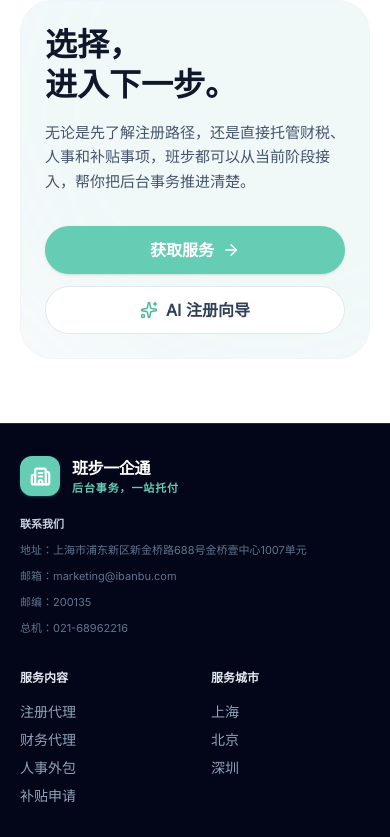
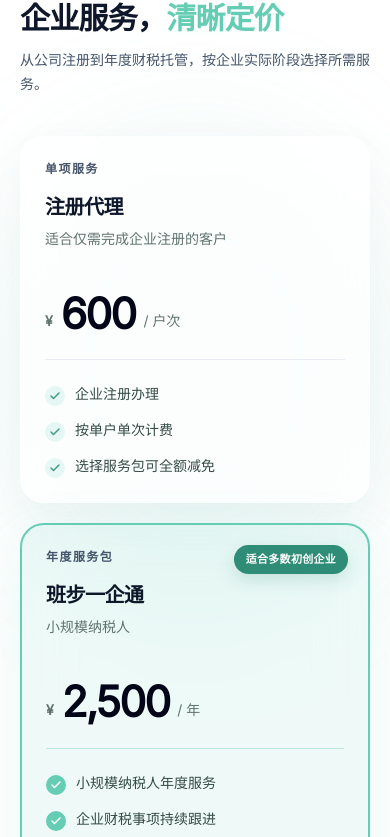
Before and after one commit to cydhang-dotcom/1B, a React (Vite) app: page / in a window 390 px wide. Shown: the part 5116-5953 px from the top of the page. Built offline with nearby package versions, Linux system fonts and the light colour scheme; no server answers.

Commit message:
feat: 增加服务价格方案展示

```diff
--- a/src/components/CTA.tsx
+++ b/src/components/CTA.tsx
@@ -1,6 +1,43 @@
 import React from "react";
-import { ArrowRight, Sparkles } from "lucide-react";
+import { ArrowRight, Check, Info, Sparkles } from "lucide-react";
 import { useShareUserUuid, appendShareUserUuid } from '../hooks/useShareUserUuid';
+
+const pricingPlans = [
+  {
+    eyebrow: '单项服务',
+    name: '注册代理',
+    detail: '适合仅需完成企业注册的客户',
+    price: '600',
+    unit: '元 / 户次',
+    features: ['企业注册办理', '按单户单次计费', '选择服务包可全额减免'],
+  },
+  {
+    eyebrow: '年度服务包',
+    name: '班步一企通',
+    detail: '小规模纳税人',
+    price: '2,500',
+    unit: '元 / 年',
+    badge: '适合多数初创企业',
+    featured: true,
+    features: ['小规模纳税人年度服务', '企业财税事项持续跟进', '注册代理费全额减免'],
+  },
+  {
+    eyebrow: '年度服务包',
+    name: '班步一企通',
+    detail: '一般纳税人',
+    price: '3,000',
+    unit: '元 / 年',
+    features: ['一般纳税人年度服务', '企业财税事项持续跟进', '注册代理费全额减免'],
+  },
+  {
+    eyebrow: '基础申报',
+    name: '零申报服务',
+    detail: '适合暂无经营申报需求的企业',
+    price: '600',
+    unit: '元 / 年',
+    features: ['年度零申报服务', '按年度收取服务费', '不包含注册代理费减免'],
+  },
+];
 
 export default function CTA({ onOpenModal }: { onOpenModal: () => void }) {
   const uuid = useShareUserUuid();
@@ -8,8 +45,68 @@ export default function CTA({ onOpenModal }: { onOpenModal: () => void }) {
   return (
     <section className="py-16 md:py-24 lg:py-32 relative overflow-hidden bg-white border-t border-slate-100">
       <div className="max-w-7xl mx-auto px-5 md:px-8">
-        <div className="bg-[#f8fafc] rounded-[2rem] lg:rounded-[3rem] p-6 sm:p-12 lg:p-24 relative overflow-hidden border border-slate-100">
-          {/* Decorative graphic */}
+        <div id="pricing" className="relative isolate mb-16 scroll-mt-24 sm:mb-20 lg:mb-24 lg:scroll-mt-28">
+          <div className="pointer-events-none absolute -inset-x-8 top-32 -z-10 h-[30rem] rounded-[50%] bg-[#66CDB5]/10 blur-3xl" aria-hidden="true"></div>
+          <div className="mb-10">
+            <div>
+              <h2 className="text-3xl font-extrabold tracking-tight text-slate-900 sm:text-4xl lg:text-[2.75rem]">
+                企业服务，<span className="text-[#66CDB5]">清晰定价</span>
+              </h2>
+              <p className="mt-3 max-w-2xl text-sm leading-6 text-slate-600 sm:text-base">从公司注册到年度财税托管，按企业实际阶段选择所需服务。</p>
+            </div>
+          </div>
+
+          <div className="grid gap-5 sm:grid-cols-2 lg:grid-cols-4 lg:items-stretch">
+            {pricingPlans.map((plan) => (
+              <article
+                key={`${plan.name}-${plan.detail}`}
+                className={`group relative flex min-h-[360px] flex-col rounded-[1.5rem] border p-6 transition-[transform,box-shadow,border-color] duration-300 hover:-translate-y-1 ${
+                  plan.featured
+                    ? 'border-2 border-[#66CDB5] bg-[#66CDB5]/10 shadow-[0_24px_60px_rgba(102,205,181,0.15)] backdrop-blur-xl'
+                    : 'border-white/90 bg-white/75 shadow-[0_14px_40px_rgba(46,98,86,0.055)] backdrop-blur-xl hover:border-[#66CDB5]/55 hover:bg-white/90 hover:shadow-[0_20px_50px_rgba(102,205,181,0.12)]'
+                }`}
+              >
+                {plan.badge && (
+                  <span className="absolute right-5 top-5 rounded-full bg-[#2f8c77] px-3 py-1.5 text-[11px] font-bold tracking-wide text-white shadow-[0_6px_18px_rgba(47,140,119,0.2)]">
+                    {plan.badge}
+                  </span>
+                )}
+
+                <div className="min-h-20">
+                  <div className="text-xs font-bold tracking-[0.12em] text-slate-600">{plan.eyebrow}</div>
+                  <h3 className="mt-4 text-xl font-extrabold tracking-tight text-slate-900">{plan.name}</h3>
+                  <p className="mt-2 min-h-10 text-sm leading-5 text-[#60736e]">{plan.detail}</p>
+                </div>
+
+                <div className={`mt-6 flex items-end gap-2 border-b pb-6 ${plan.featured ? 'border-[#66CDB5]/40' : 'border-slate-200/75'}`}>
+                  <span className="pb-1 text-sm font-bold text-[#60736e]">¥</span>
+                  <span className="text-[2.65rem] font-extrabold leading-none tracking-[-0.04em] text-slate-950">{plan.price}</span>
+                  <span className="pb-1 text-sm font-medium text-[#60736e]">/ {plan.unit.replace('元 / ', '')}</span>
+                </div>
+
+                <ul className="mt-6 grid gap-3.5">
+                  {plan.features.map((feature) => (
+                    <li key={feature} className="flex items-start gap-2.5 text-sm leading-5 text-[#344b45]">
+                      <span className={`mt-0.5 flex h-5 w-5 shrink-0 items-center justify-center rounded-full ${plan.featured ? 'bg-[#66CDB5] text-white' : 'bg-[#66CDB5]/15 text-[#419b86]'}`}>
+                        <Check size={12} strokeWidth={3} aria-hidden="true" />
+                      </span>
+                      {feature}
+                    </li>
+                  ))}
+                </ul>
+              </article>
+            ))}
+          </div>
+
+          <div className="mt-6 border-t border-slate-200 pt-5 text-sm text-slate-600">
+            <p className="flex items-center gap-2.5 font-medium text-slate-700">
+              <Info size={17} className="shrink-0 text-[#4aaf98]" aria-hidden="true" />
+              人事代理服务费 <strong className="ml-1 font-extrabold text-slate-950">+20 元 / 人 / 月</strong>
+            </p>
+          </div>
+        </div>
+
+        <div className="bg-[#f8fafc] rounded-[2rem] lg:rounded-[3rem] p-6 sm:p-12 lg:p-20 relative overflow-hidden border border-slate-100">
           <div className="absolute top-0 right-0 w-[600px] h-[600px] bg-[#66CDB5]/5 rounded-full blur-3xl -translate-y-1/3 translate-x-1/3"></div>
 
           <div className="relative z-10 max-w-2xl">
--- a/src/components/Navbar.tsx
+++ b/src/components/Navbar.tsx
@@ -21,6 +21,7 @@ export default function Navbar({ onOpenModal }: { onOpenModal?: () => void }) {
     { name: "服务内容", href: "#services" },
     { name: "能力亮点", href: "#scenes" },
     { name: "服务路径", href: "#path" },
+    { name: "服务价格", href: "#pricing" },
   ];
 
   return (
```
